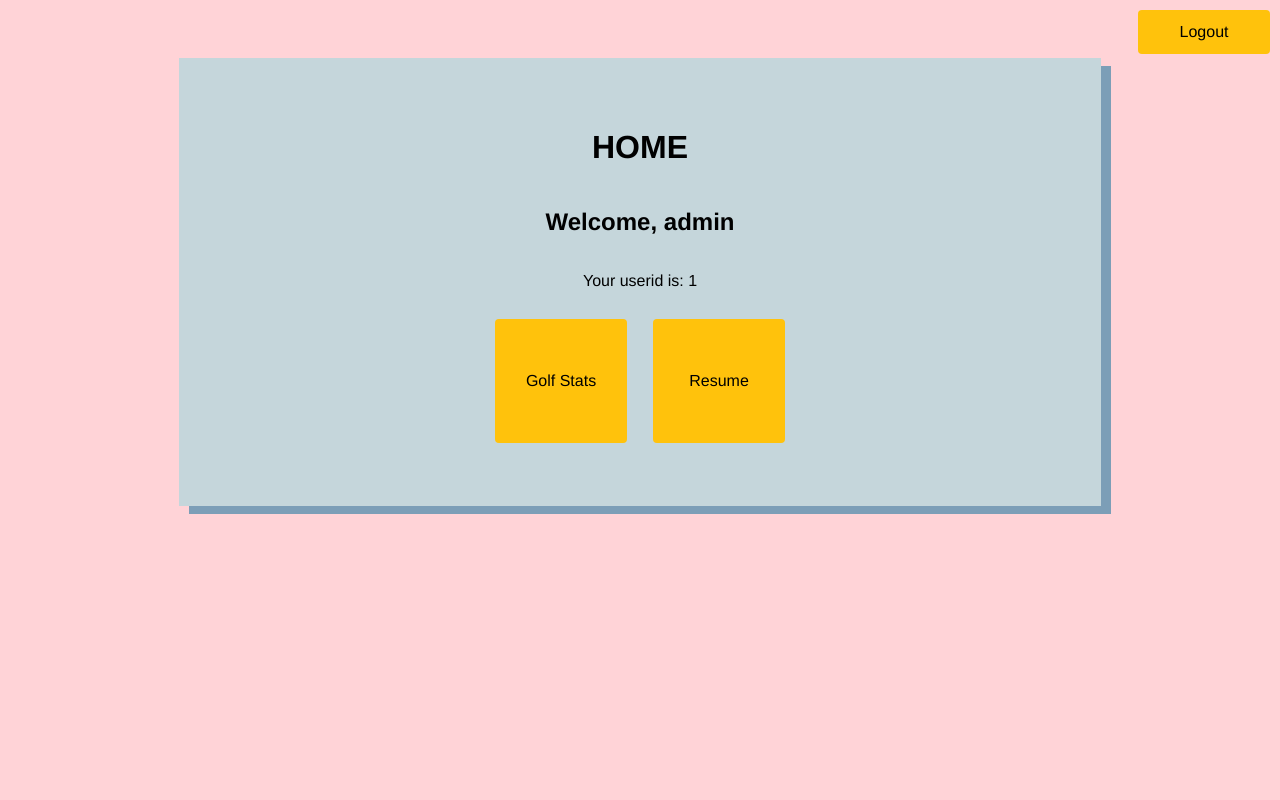
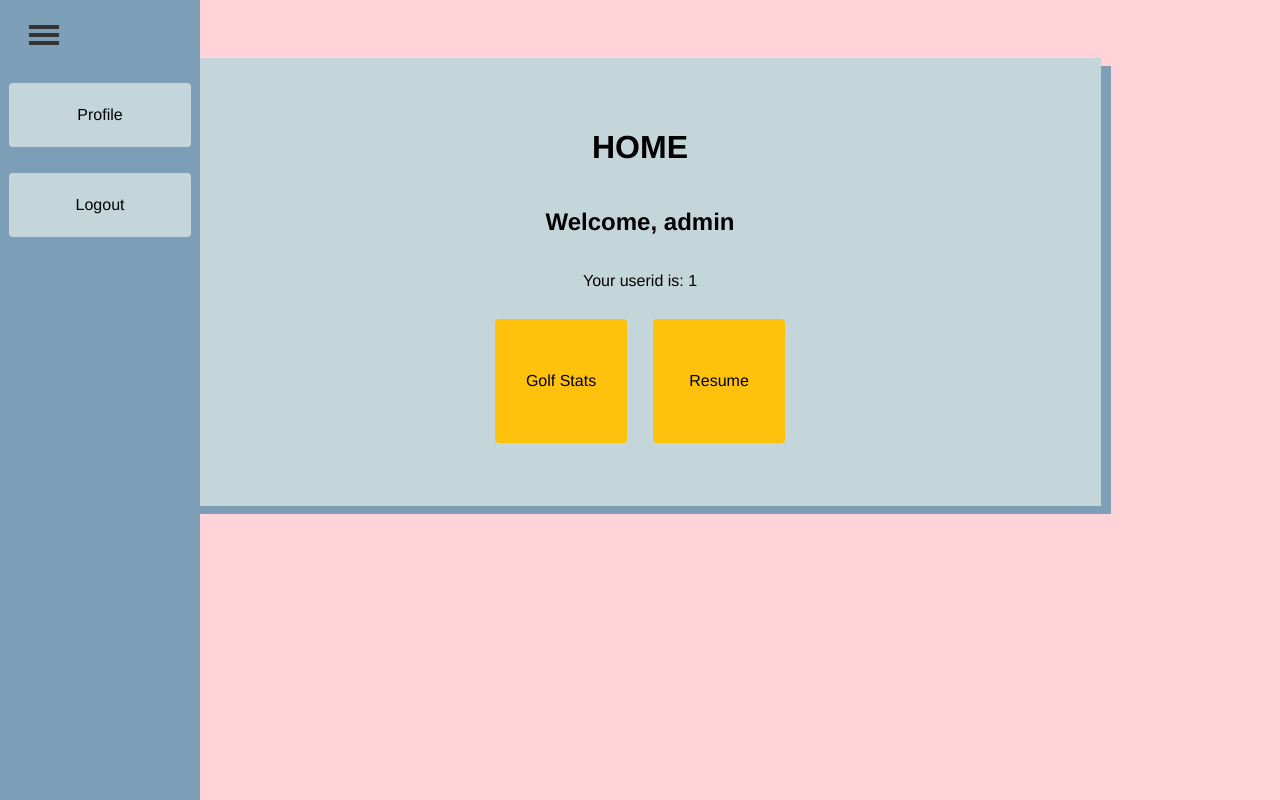
Before and after one commit to Rory3140/LoginPage, a PHP site: page /homepage.php in a window 1280 px wide. Run offline with PHP 8.4, Linux system fonts and the light colour scheme; a user stored in the database is signed in.

Commit message:
added navbar

```diff
--- a/homepage.php
+++ b/homepage.php
@@ -27,7 +27,16 @@ $username = $_SESSION['username'];
 </head>
 
 <body>
-    <a href="logout.php" class="button" id="logout">Logout</a>
+
+    <nav class="navbar">
+        <div class="menu-icon">
+            <div class="line"></div>
+            <div class="line"></div>
+            <div class="line"></div>
+        </div>
+        <a href="" class="button">Profile</a>
+        <a href="logout.php" class="button">Logout</a>
+    </nav>
 
     <div class="container" id="homecont">
         <h1>HOME</h1>
--- a/style.css
+++ b/style.css
@@ -89,10 +89,45 @@ label {
 #logout {
     position: absolute;
     top: 0;
-    right: 0;
+    left: 0;
     margin: 10px;
     height: 20px;
     width: 100px;
+}
+
+.navbar {
+    position: absolute;
+    top: 0;
+    left: 0;
+    display: flex;
+    flex-direction: column;
+    align-items: center;
+    background-color: #7c9eb7;
+    width: 200px;
+    height: 100%;
+}
+
+.navbar .button {
+    background-color: #c5d6db;
+    width: 150px;
+}
+
+.menu-icon {
+    align-self: flex-start;
+    padding: 12px 16px;
+    margin: 13px;
+    width: 30px;
+    height: 20px;
+    display: flex;
+    flex-direction: column;
+    justify-content: space-between;
+    cursor: pointer;
+}
+
+.line {
+    width: 100%;
+    height: 4px;
+    background-color: #333;
 }
 
 #app {
```
